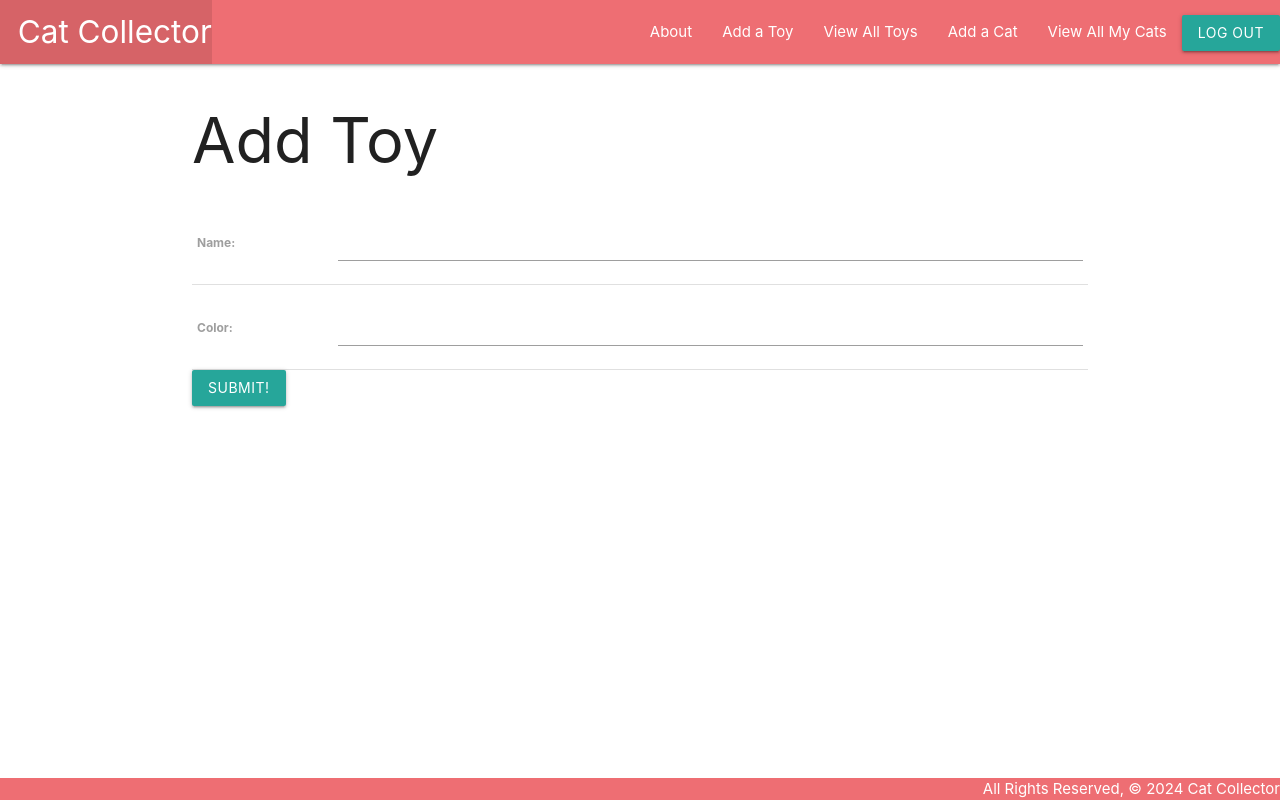
After one commit to WarrenWittcop/catcollector, a Django app: page /toys/create/ in a window 1280 px wide. The commit adds this page. Run offline with Django 4.2, Linux system fonts and the light colour scheme; the visitor is signed in with stand-in values (Sample User, id 1).

Commit message:
final cat

```diff
--- a/catcollector_app/admin.py
+++ b/catcollector_app/admin.py
@@ -1,8 +1,10 @@
 from django.contrib import admin
-from .models import Cat, Feeding
+from .models import Cat, Feeding, Toy
 
 
 # Register your models here.
 admin.site.register(Cat)
 
 admin.site.register(Feeding)
+
+admin.site.register(Toy)
--- a/catcollector_app/models.py
+++ b/catcollector_app/models.py
@@ -1,5 +1,6 @@
 from django.db import models
 from django.urls import reverse
+from django.contrib.auth.models import User
 
 # Create your models here.
 
@@ -9,11 +10,23 @@ MEALS = (
     ('D', 'Dinner'),
 )
 
+class Toy(models.Model):
+    name = models.CharField(max_length=50)
+    color = models.CharField(max_length=20)
+
+    def __str__(self):
+        return self.name
+
+    def get_absolute_url(self):
+        return reverse('toys_detail', kwargs={'pk': self.id})
+
 class Cat(models.Model):
     name =  models.CharField(max_length=100)
     breed = models.CharField(max_length=100)
     description = models.TextField(max_length=250)
     age = models.IntegerField()
+    toys = models.ManyToManyField(Toy)
+    user = models.ForeignKey(User, on_delete=models.CASCADE)
 
     def __str__(self):
         return self.name
@@ -34,4 +47,6 @@ class Feeding(models.Model):
 
     def __str__(self):
         return f"{self.get_meal_display()} on {self.date}"
+    class Meta:
+        ordering = ['-date']
     # .get and display() returns a human readable value like the default breakfast instead of B
--- a/catcollector_app/templates/catcollector_app/cat_confirm_delete.html
+++ b/catcollector_app/templates/catcollector_app/cat_confirm_delete.html
@@ -9,7 +9,6 @@
         {% csrf_token %}
         <input type="submit" value="Yes - Delete!" class="btn">
         <a href="{% url 'detail' cat.id %}">Cancel</a>
-
     </form>
 
 {% endblock%}
--- /dev/null
+++ b/catcollector_app/templates/catcollector_app/toy_form.html
@@ -0,0 +1,20 @@
+
+{% extends 'cats/base.html' %}
+
+{% block content %}
+  {% if object %}
+    <h1>Edit <span class="teal-text">{{object.name}}</span></h1>
+  {% else %}
+    <h1>Add Toy</h1>
+  {% endif %}
+  <!-- Leaving the action empty makes the form post to the same url used to display it -->
+  <form action="" method="post">
+    <!-- Django requires the following for security purposes -->
+    {% csrf_token %}
+    <table>
+      <!-- Render the inputs inside of <tr>s & <td>s -->
+      {{ form.as_table }}
+    </table>
+    <input type="submit" value="Submit!" class="btn">
+  </form>
+{% endblock %}
--- a/catcollector_app/templates/cats/base.html
+++ b/catcollector_app/templates/cats/base.html
@@ -8,6 +8,7 @@
   <title>Cat Collector</title>
   <link rel="stylesheet" href="https://cdnjs.cloudflare.com/ajax/libs/materialize/1.0.0/css/materialize.min.css">
   <link rel="stylesheet" type="text/css" href="{% static 'css/style.css' %}"/>
+  <script src="https://cdnjs.cloudflare.com/ajax/libs/materialize/1.0.0/js/materialize.min.js"></script>
 </head>
 <body>
   <header class="navbar-fixed">
@@ -18,9 +19,25 @@
         </ul>
         <ul class="right">
           <li><a href="{% url 'about' %}">About</a></li>
-          <li><a href="{% url 'cats_create' %}">Add a Cat</a></li>
-          <li><a href="{% url 'index' %}">View All My Cats</a></li>
-        </ul>
+          {% if user.is_authenticated %}
+            <li><a href="{% url 'toys_create' %}">Add a Toy</a></li>
+            <li><a href="{% url 'toys_index' %}">View All Toys</a></li>
+            <li><a href="{% url 'cats_create' %}">Add a Cat</a></li>
+            <li><a href="{% url 'index' %}">View All My Cats</a></li>
+            <!-- <li><a href="{% url 'logout' %}">Log Out</a></li>     -->
+            <!-- Django 5.0+ requires a POST request for logout -->
+            <li>
+              <form method="POST" action="{% url 'logout' %}">
+                {% csrf_token %}
+                <input type="submit" class="btn" value="Log Out"/>
+              </form>
+            </li>
+          {% else %}
+            <li><a href="{% url 'login' %}">Log In</a></li>
+            <li><a href="{% url 'signup' %}">Sign Up</a></li>
+            <li><a href="{% url 'login' %}">Log In</a></li>
+          {% endif %}
+      </ul>
       </div>
     </nav>
   </header>
--- a/catcollector_app/templates/cats/index.html
+++ b/catcollector_app/templates/cats/index.html
@@ -1,3 +1,4 @@
+
 {% extends 'cats/base.html' %}
 {% block content %}
     <h1>Cat List</h1>
--- a/catcollector_app/urls.py
+++ b/catcollector_app/urls.py
@@ -4,10 +4,29 @@ from . import views
 urlpatterns = [
     path('', views.home, name='home'),
     path('about/', views.about, name='about'),
+
+    #Cat Pathing
     path('cats/', views.cats_index, name='index'),
     #   in express: cats/:cat_id
     path('cats/<int:cat_id>/', views.cats_detail, name='detail'),
     path('cats/create/', views.Catcreate.as_view(), name='cats_create'),
     path('cats/<int:pk>/update/', views.CatUpdate.as_view(), name='cats_update'),
     path('cats/<int:pk>/delete/', views.CatDelete.as_view(), name='cats_delete'),
+
+    #Feeding pathing
+    path('cats/<int:pk>/add_feeding/', views.add_feeding, name='add_feeding'),
+
+    #Toys pathing
+    path('toys/', views.ToyList.as_view(), name='toys_index'),
+    path('toys/<int:pk>/', views.ToyDetail.as_view(), name='toys_detail'),
+    path('toys/create/', views.ToyCreate.as_view(), name='toys_create'),
+    path('toys/<int:pk>/update/', views.ToyUpdate.as_view(), name='toys_update'),
+    path('toys/<int:pk>/delete/', views.ToyDelete.as_view(), name='toys_delete'),
+
+    # associate a toy with a cat (M:M)
+    path('cats/<int:pk>/assoc_toy/<int:toy_pk>/', views.assoc_toy, name='assoc_toy'),
+    path('cats/<int:pk>/assoc_delete/<int:toy_pk>', views.assoc_delete, name='assoc_delete'),
+
+    # User auth pathing
+    path('accounts/signup', views.signup, name='signup'),
 ]
--- a/catcollector_app/views.py
+++ b/catcollector_app/views.py
@@ -1,6 +1,12 @@
-from django.shortcuts import render
-from django.views.generic.edit import CreateView, UpdateView, DeleteView
-from .models import Cat
+from django.shortcuts import render, redirect
+from django.views.generic import CreateView, UpdateView, DeleteView, ListView, DetailView
+from .models import Cat, Toy
+from .forms import FeedingForm
+
+from django.contrib.auth import login
+from django.contrib.auth.forms import UserCreationForm
+from django.contrib.auth.decorators import login_required
+from django.contrib.auth.mixins import LoginRequiredMixin
 # from django.http import HttpResponse
 
 # Add this cats list below the imports
@@ -18,26 +24,106 @@ def home(request):
 def about(request):
     return render(request, 'cats/about.html')
 
+@login_required
 def cats_index(request):
-    cats = Cat.objects.all()
+    cats = Cat.objects.filter(user=request.user)
     # passing data extremely close to how we in EJS
     return render(request, 'cats/index.html', {
         'cats': cats
     })
 
+@login_required
 def cats_detail(request, cat_id):
     cat = Cat.objects.get(id=cat_id)
+    toys = Toy
+    # Get the toys the cat doesn't have...
+    # First, create a list of the toy ids that the cat DOES have
+    id_list = cat.toys.all().values_list('id')
+    # Now we can query for toys whose ids are not in the list using exclude
+    toys_cat_doesnt_have = Toy.objects.exclude(id__in=id_list)
+    feeding_form = FeedingForm()
     return render(request, 'cats/details.html', {
-        'cat': cat})
+        'cat': cat,
+        'feeding_form': feeding_form,
+        'toys': toys_cat_doesnt_have
+    })
 
-class Catcreate(CreateView):
+@login_required
+def assoc_toy(request, pk, toy_pk):
+  # Note that you can pass a toy's id instead of the whole toy object
+  Cat.objects.get(id=pk).toys.add(toy_pk)
+  return redirect('detail', cat_id=pk)
+
+@login_required
+def assoc_delete(request, pk, toy_pk):
+  Cat.objects.get(id=pk).toys.remove(toy_pk)
+  return redirect('detail', cat_id=pk)
+
+def signup(request):
+  error_message = ''
+  if request.method == 'POST':
+    # This is how to create a 'user' form object
+    # that includes the data from the browser
+    form = UserCreationForm(request.POST)
+    if form.is_valid():
+      # This will add the user to the database
+      user = form.save()
+      # This is how we log a user in via code
+      login(request, user)
+      return redirect('index')
+    else:
+      error_message = 'Invalid sign up - try again'
+  # A bad POST or a GET request, so render signup.html with an empty form
+  form = UserCreationForm()
+  context = {'form': form, 'error_message': error_message}
+  return render(request, 'registration/signup.html', context)
+
+@login_required
+def add_feeding(request, pk):
+    # create a ModelForm instance using the data in request.POST
+    form = FeedingForm(request.POST)
+    # validate the form
+    if form.is_valid():
+    # don't save the form to the db until it
+    # has the cat_id assigned
+        new_feeding = form.save(commit=False)
+        new_feeding.cat_id = pk
+        new_feeding.save()
+    return redirect('detail', cat_id=pk)
+
+
+class Catcreate(LoginRequiredMixin, CreateView):
     model = Cat
     fields = ['name', 'breed', 'description', 'age']
 
-class CatUpdate(UpdateView):
+    def form_valid(self, form):
+       # assign the logged in user (self.request.user)
+       form.instance.user = self.request.user
+       # being used by CreateView
+       return super().form_valid(form)
+
+class CatUpdate(LoginRequiredMixin, UpdateView):
     model = Cat
     fields = ['breed', 'description', 'age']
 
-class CatDelete(DeleteView):
+class CatDelete(LoginRequiredMixin, DeleteView):
     model = Cat
     success_url = '/cats'
+
+class ToyList(LoginRequiredMixin, ListView):
+  model = Toy
+
+class ToyDetail(LoginRequiredMixin, DetailView):
+  model = Toy
+
+class ToyCreate(LoginRequiredMixin, CreateView):
+  model = Toy
+  fields = '__all__'
+
+class ToyUpdate(LoginRequiredMixin, UpdateView):
+  model = Toy
+  fields = ['name', 'color']
+
+class ToyDelete(LoginRequiredMixin, DeleteView):
+  model = Toy
+  success_url = '/toys'
--- a/catcollector_project/settings.py
+++ b/catcollector_project/settings.py
@@ -121,6 +121,12 @@ USE_TZ = True
 
 STATIC_URL = 'static/'
 
+# variable to specify where successful logins go
+
+LOGIN_REDIRECT_URL="/cats/"
+
+LOGOUT_REDIRECT_URL="/"
+
 # Default primary key field type
 # https://docs.djangoproject.com/en/5.0/ref/settings/#default-auto-field
 
--- a/catcollector_project/urls.py
+++ b/catcollector_project/urls.py
@@ -22,6 +22,6 @@ urlpatterns = [
     path('', include('catcollector_app.urls')),
     path('admin/', admin.site.urls),
 
-    # '' represents the "starts with" path
+    path('accounts/', include('django.contrib.auth.urls'),)
 
 ]
```
Also changed, not shown: catcollector_app/forms.py (added, +8 -0 lines), catcollector_app/templates/catcollector_app/toy_confirm_delete.html (added, +14 -0 lines), catcollector_app/templates/catcollector_app/toy_detail.html (added, +21 -0 lines), catcollector_app/templates/catcollector_app/toy_list.html (added, +18 -0 lines), catcollector_app/templates/cats/details.html (+86 -0 lines), catcollector_app/templates/registration/login.html (added, +14 -0 lines), catcollector_app/templates/registration/signup.html (added, +15 -0 lines), catcollector_app/migrations/0003_toy_alter_feeding_options.py (added), catcollector_app/migrations/0004_cat_toys.py (added), catcollector_app/migrations/0005_cat_user.py (added).
